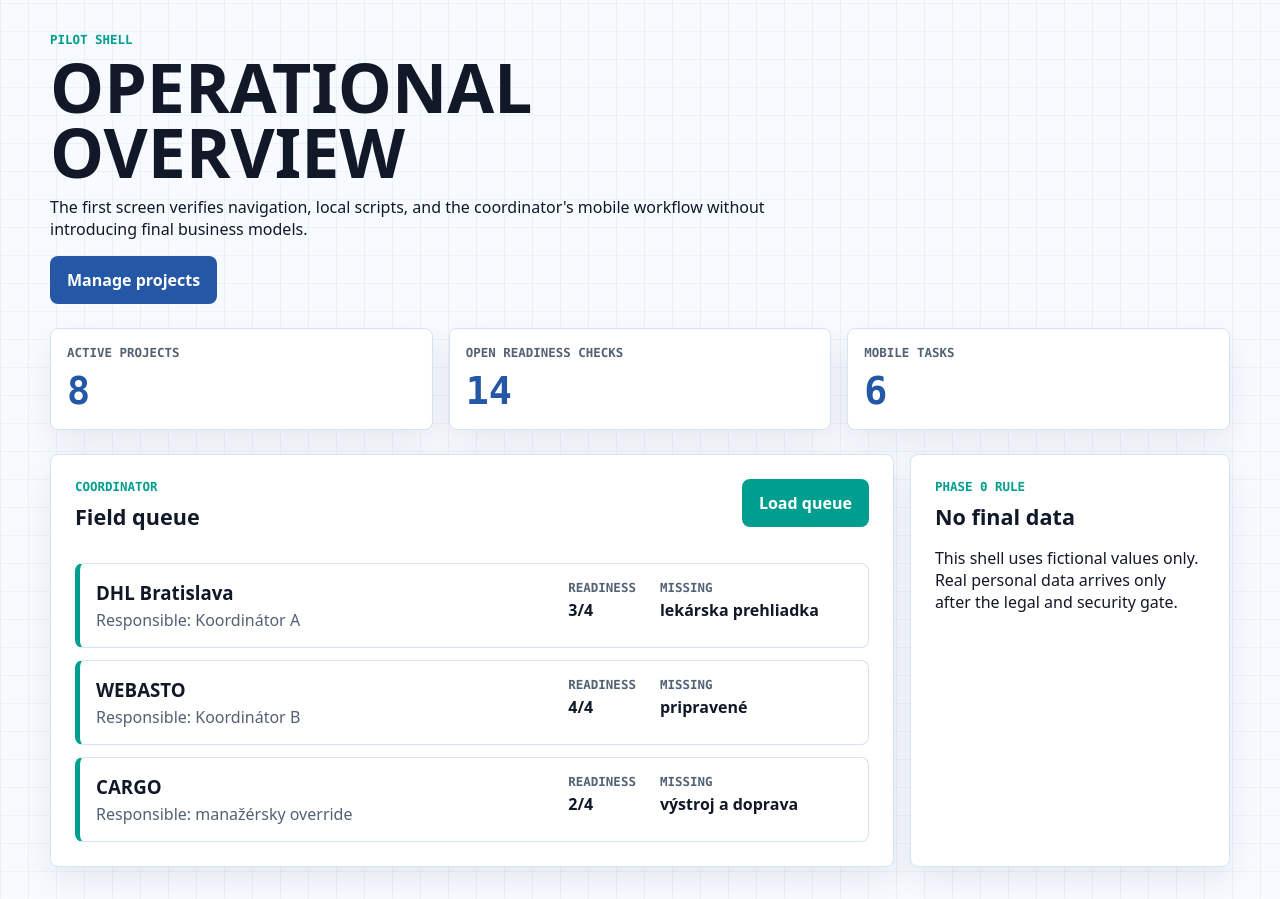
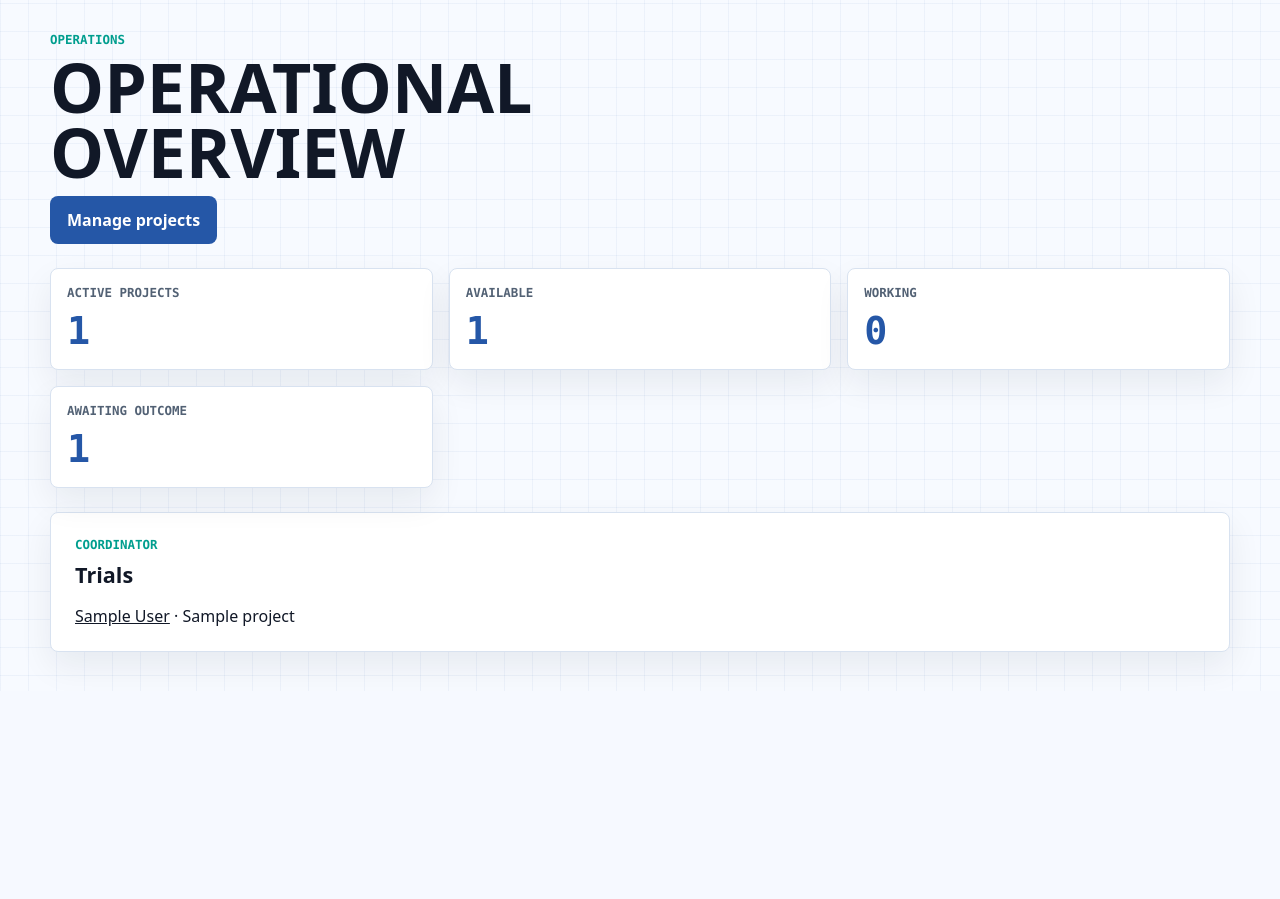
Before and after one commit to syncmetricsro/hr_system, a Django app: page /en/ in a window 1280 px wide. Shown: the part 109-1008 px from the top of the page. After the commit the page ends 793 px from the top, so only its background shows below. Run offline with Django 4.2, Linux system fonts and the light colour scheme; a user stored in the database is signed in; tables that the repository leaves empty hold one stand-in row (values such as "Sample post"); parts of the project's set-up code (start-up, migrations or seed data) failed here and were passed over.

Commit message:
Phase 2: real dashboard metrics; retire mock field queue
- core.dashboard: live counts (active projects, available, working, trials
  awaiting outcome) + pending-trials list. Clickable metric cards link to
  filtered People/Projects/Trials.
- Remove the Phase 0 mock field_queue view/route/partial + PROJECT_CARDS; update
  the e2e smoke to assert the real metric cards.
- i18n "Awaiting outcome" (SK/HU/UK).

Verified: ruff clean, 118 unit tests pass (1 new), Playwright smoke 5 pass,
dashboard screenshot reviewed.

Co-Authored-By: Claude Opus 4.8 <noreply@anthropic.com>

```diff
--- a/apps/core/views.py
+++ b/apps/core/views.py
@@ -4,27 +4,8 @@ from django.contrib.auth.decorators import login_required
 from django.http import HttpRequest, HttpResponse
 from django.template.response import TemplateResponse
 
-
-PROJECT_CARDS = [
-    {
-        "name": "DHL Bratislava",
-        "coordinator": "Koordinátor A",
-        "readiness": "3/4",
-        "needs": "lekárska prehliadka",
-    },
-    {
-        "name": "WEBASTO",
-        "coordinator": "Koordinátor B",
-        "readiness": "4/4",
-        "needs": "pripravené",
-    },
-    {
-        "name": "CARGO",
-        "coordinator": "manažérsky override",
-        "readiness": "2/4",
-        "needs": "výstroj a doprava",
-    },
-]
+from apps.people.models import LifecycleStatus, Person
+from apps.projects.models import Project, TrialAssignment, TrialOutcome
 
 
 def healthz(_request: HttpRequest) -> HttpResponse:
@@ -33,20 +14,20 @@ def healthz(_request: HttpRequest) -> HttpResponse:
 
 @login_required
 def dashboard(request: HttpRequest) -> TemplateResponse:
+    people = Person.objects.filter(is_archived=False)
+    pending_trials = (
+        TrialAssignment.objects.filter(outcome=TrialOutcome.PENDING)
+        .select_related("person", "project")
+        .order_by("scheduled_date")
+    )
+    metrics = {
+        "active_projects": Project.objects.filter(is_active=True).count(),
+        "available": people.filter(lifecycle_status=LifecycleStatus.AVAILABLE).count(),
+        "working": people.filter(lifecycle_status=LifecycleStatus.WORKING).count(),
+        "awaiting_outcome": pending_trials.count(),
+    }
     return TemplateResponse(
         request,
         "pages/dashboard.html",
-        {
-            "projects": PROJECT_CARDS,
-            "field_panel_open": False,
-        },
+        {"metrics": metrics, "pending_trials": pending_trials[:8]},
     )
-
-
-@login_required
-def field_queue(request: HttpRequest) -> TemplateResponse:
-    template = "partials/field_queue.html"
-    context = {"projects": PROJECT_CARDS, "field_panel_open": True}
-    if request.headers.get("HX-Request") == "true":
-        return TemplateResponse(request, template, context)
-    return TemplateResponse(request, "pages/dashboard.html", context)
--- a/config/urls.py
+++ b/config/urls.py
@@ -22,7 +22,6 @@ urlpatterns += i18n_patterns(
     path("", views.dashboard, name="dashboard"),
     path("prihlasenie/", account_views.login_page, name="login"),
     path("odhlasenie/", account_views.logout_view, name="logout"),
-    path("teren/rad/", views.field_queue, name="field_queue"),
     path("people/", people_views.people_list, name="people_list"),
     path("people/new/", people_views.person_create, name="person_create"),
     path("people/<int:pk>/", people_views.person_detail, name="person_detail"),
--- a/static/src/css/app.css
+++ b/static/src/css/app.css
@@ -267,12 +267,14 @@ dt {
   max-width: 360px;
 }
 
-.person-row {
+.person-row,
+a.metric-card {
   text-decoration: none;
   color: inherit;
 }
 
-.person-row:hover {
+.person-row:hover,
+a.metric-card:hover {
   border-color: var(--cobalt);
 }
 
--- a/templates/pages/dashboard.html
+++ b/templates/pages/dashboard.html
@@ -5,54 +5,38 @@
 
 {% block content %}
 <section class="page-head">
-  <p class="eyebrow">{% trans "Pilot shell" %}</p>
+  <p class="eyebrow">{% trans "Operations" %}</p>
   <h1>{% trans "Operational overview" %}</h1>
-  <p>{% trans "The first screen verifies navigation, local scripts, and the coordinator's mobile workflow without introducing final business models." %}</p>
   {% can 'project.manage' as may_manage_projects %}
   {% if may_manage_projects %}
-    <a class="button button-primary" href="#projekty">{% trans "Manage projects" %}</a>
+    <a class="button button-primary" href="{% url 'project_list' %}">{% trans "Manage projects" %}</a>
   {% endif %}
 </section>
 
 <section class="dashboard-grid" aria-label="{% trans 'Operational summaries' %}">
-  <article class="metric-card">
-    <span>{% trans "Active projects" %}</span>
-    <strong>8</strong>
-  </article>
-  <article class="metric-card">
-    <span>{% trans "Open readiness checks" %}</span>
-    <strong>14</strong>
-  </article>
-  <article class="metric-card">
-    <span>{% trans "Mobile tasks" %}</span>
-    <strong>6</strong>
-  </article>
+  <a class="metric-card" href="{% url 'project_list' %}">
+    <span>{% trans "Active projects" %}</span><strong>{{ metrics.active_projects }}</strong>
+  </a>
+  <a class="metric-card" href="{% url 'people_list' %}?status=available">
+    <span>{% trans "Available" %}</span><strong>{{ metrics.available }}</strong>
+  </a>
+  <a class="metric-card" href="{% url 'people_list' %}?status=working">
+    <span>{% trans "Working" %}</span><strong>{{ metrics.working }}</strong>
+  </a>
+  <a class="metric-card" href="{% url 'trials_queue' %}">
+    <span>{% trans "Awaiting outcome" %}</span><strong>{{ metrics.awaiting_outcome }}</strong>
+  </a>
 </section>
 
-<section id="teren" class="two-column">
-  <div class="panel">
-    <div class="panel-head">
-      <div>
-        <p class="eyebrow">{% trans "Coordinator" %}</p>
-        <h2>{% trans "Field queue" %}</h2>
-      </div>
-      <a
-        class="button button-secondary"
-        href="{% url 'field_queue' %}"
-        hx-get="{% url 'field_queue' %}"
-        hx-target="#field-panel"
-        hx-swap="outerHTML"
-      >
-        {% trans "Load queue" %}
-      </a>
-    </div>
-    {% include "partials/field_queue.html" %}
-  </div>
-
-  <aside class="panel">
-    <p class="eyebrow">{% trans "Phase 0 rule" %}</p>
-    <h2>{% trans "No final data" %}</h2>
-    <p>{% trans "This shell uses fictional values only. Real personal data arrives only after the legal and security gate." %}</p>
-  </aside>
+<section class="panel">
+  <p class="eyebrow">{% trans "Coordinator" %}</p>
+  <h2>{% trans "Trials" %}</h2>
+  <ul class="plain-list">
+    {% for trial in pending_trials %}
+      <li><a href="{% url 'person_detail' trial.person.pk %}">{{ trial.person }}</a> · {{ trial.project.name }}</li>
+    {% empty %}
+      <li>{% trans "No trials awaiting an outcome." %}</li>
+    {% endfor %}
+  </ul>
 </section>
 {% endblock %}
--- a/templates/partials/field_queue.html
+++ /dev/null
@@ -1,21 +0,0 @@
-{% load i18n %}
-<div id="field-panel" class="field-list" aria-live="polite">
-  {% for project in projects %}
-    <article class="field-card">
-      <div>
-        <h3>{{ project.name }}</h3>
-        <p>{% trans "Responsible" %}: {{ project.coordinator }}</p>
-      </div>
-      <dl>
-        <div>
-          <dt>{% trans "Readiness" %}</dt>
-          <dd>{{ project.readiness }}</dd>
-        </div>
-        <div>
-          <dt>{% trans "Missing" %}</dt>
-          <dd>{{ project.needs }}</dd>
-        </div>
-      </dl>
-    </article>
-  {% endfor %}
-</div>
```
Also changed, not shown: BUILD_JOURNAL.md (+11 -0 lines), tests/e2e/test_shell_smoke.py (+3 -2 lines), tests/test_dashboard.py (added, +29 -0 lines), locale/hu/LC_MESSAGES/django.po, locale/sk/LC_MESSAGES/django.po, locale/uk/LC_MESSAGES/django.po, 3 other files.
